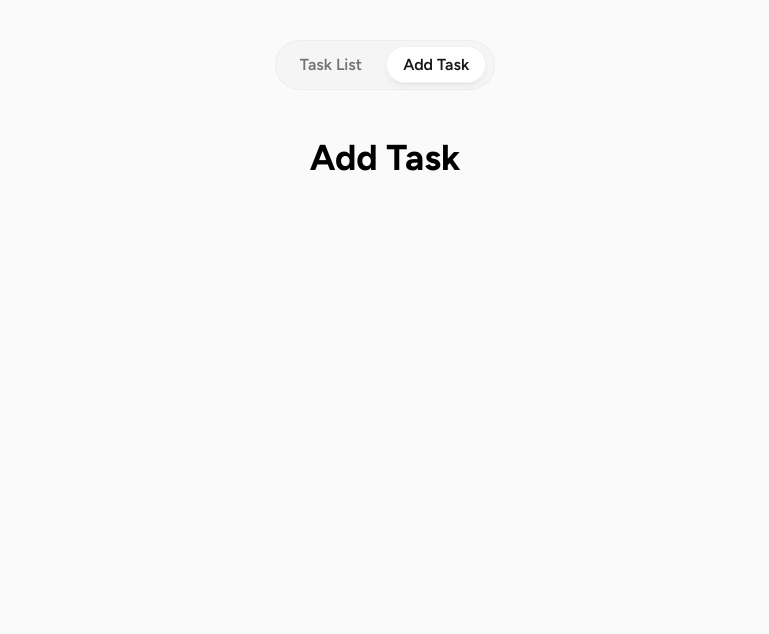
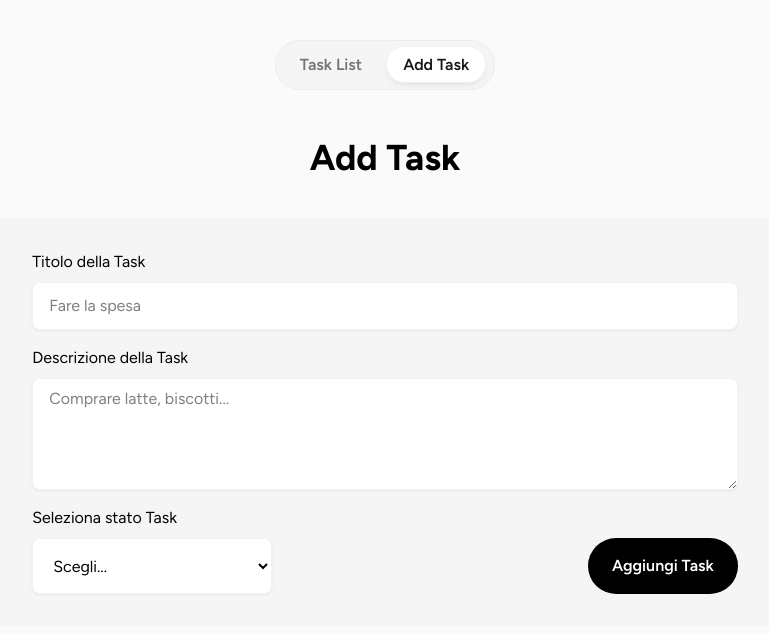
Before and after one commit to lorenzoferrante97/ex-react-task-manager, a React (Vite) app: page /add-task in a window 1280 px wide. Shown: the top 634 px of the page, without its empty margins (255-1024 px from the left). Built offline with nearby package versions, Linux system fonts and the light colour scheme; no server answers.

Commit message:
add: add task form

```diff
--- a/src/pages/AddTask.jsx
+++ b/src/pages/AddTask.jsx
@@ -2,6 +2,32 @@ export default function AddTask() {
   return (
     <>
       <h1 className="text-4xl font-bold text-center">Add Task</h1>
+      <div className="w-full bg-neutral-100 px-3 py-8 flex justify-center items-center rounded-2xl">
+        <form className="w-[60%] min-w-[480px] flex flex-col gap-4">
+          <div className="flex flex-col w-full gap-2">
+            <label htmlFor="taskTitle">Titolo della Task</label>
+            <input className="bg-white rounded-lg min-h-12 px-4 py-1 min-w-[100%] border border-neutral-200/50 focus-visible:outline-2 focus-visible:outline-neutral-700 shadow-sm shadow-black/5" type="text" name="taskTitle" placeholder="Fare la spesa" />
+          </div>
+          <div className="flex flex-col w-full gap-2">
+            <label htmlFor="taskDesc">Descrizione della Task</label>
+            <textarea className="min-h-28 bg-white rounded-lg px-4 py-2 min-w-[100%] border border-neutral-200/50 focus-visible:outline-2 focus-visible:outline-neutral-700 shadow-sm shadow-black/5" name="taskDesc" placeholder="Comprare latte, biscotti..." />
+          </div>
+          <div className="flex flex-col w-full gap-2">
+            <label htmlFor="taskDesc">Seleziona stato Task</label>
+            <div className="flex flex-wrap justify-between">
+              <select name="taskStatus" className="w-fit min-w-60 bg-white rounded-lg min-h-12 px-4 py-1 border border-neutral-200/50 focus-visible:outline-2 focus-visible:outline-neutral-700 shadow-sm shadow-black/5">
+                <option value="default">Scegli...</option>
+                <option value="todo">To do</option>
+                <option value="doing">Doing</option>
+                <option value="done">Done</option>
+              </select>
+              <button className="bg-black text-white rounded-full px-6 py-4 font-semibold hover:scale-110 transition duration-300 ease-in-out cursor-pointer hover:shadow-xl" type="submit">
+                Aggiungi Task
+              </button>
+            </div>
+          </div>
+        </form>
+      </div>
     </>
   );
 }
```
